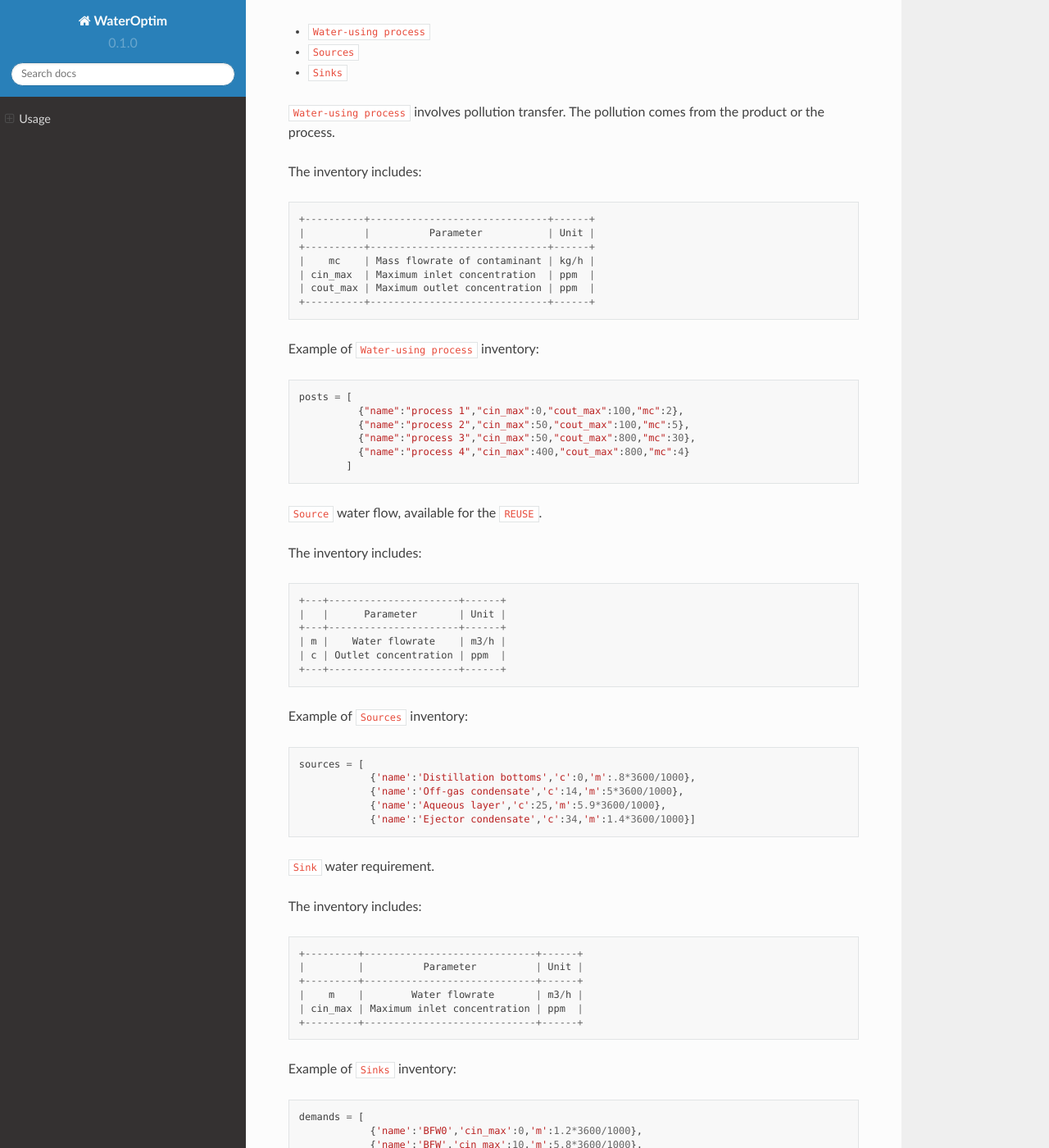
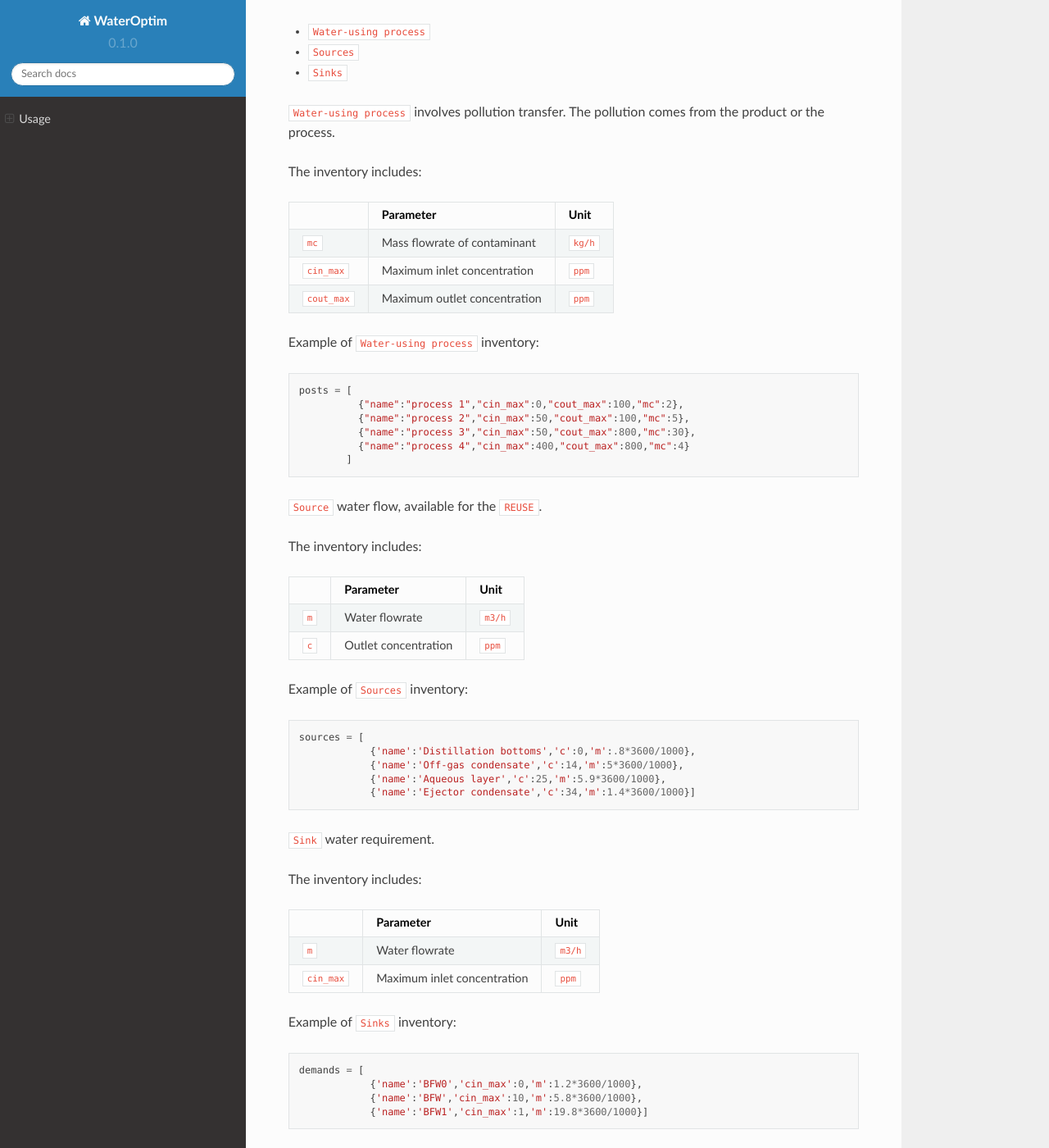
Before and after one commit to ROMDHANA/WaterOptim, a Sphinx documentation site: the page built from docs/source/usage.rst, in a window 1280 px wide and 1400 px high, scrolled down 821 px. Shown: the whole window at 82% size. Built offline with Sphinx 7.4.7 and the Read the Docs theme 2.0.0, drawn with Linux system fonts in a browser that asks for light colours; pages that are not in the unit, such as notebooks, are missing from menus; some of the changed lines change nothing that is shown; some of the changed text lies outside the part shown.

Commit message:
Update usage.rst

```diff
--- a/docs/source/usage.rst
+++ b/docs/source/usage.rst
@@ -14,7 +14,7 @@ Installation
 
 .. code-block:: console
 
-   (.venv) $ pip install WaterOptim
+   pip install WaterOptim
 
 .. _upgrade:
 
@@ -28,7 +28,7 @@ To upgrade it with `pip`_, run the following:
 
 .. code-block:: console
 
-   (.venv) $ pip install --upgrade WaterOptim
+   pip install --upgrade WaterOptim
 
 .. _Quickstart:
 
@@ -53,15 +53,22 @@ The inventory can be carried out on:
 
 The inventory includes:
 
-.. code-block::
+.. list-table::
+   :header-rows: 1
 
-  +----------+------------------------------+------+
-  |          |          Parameter           | Unit |
-  +----------+------------------------------+------+
-  |    mc    | Mass flowrate of contaminant | kg/h |
-  | cin_max  | Maximum inlet concentration  | ppm  |
-  | cout_max | Maximum outlet concentration | ppm  |
-  +----------+------------------------------+------+
+   * -
+     - Parameter
+     - Unit
+   * - ``mc``
+     - Mass flowrate of contaminant
+     - ``kg/h``
+   * - ``cin_max``
+     - Maximum inlet concentration
+     - ``ppm``
+   * - ``cout_max``
+     - Maximum outlet concentration
+     - ``ppm``
+
 
 
 Example of ``Water-using process`` inventory:
@@ -79,14 +86,19 @@ Example of ``Water-using process`` inventory:
 
 The inventory includes:
 
-.. code-block::
+.. list-table::
+   :header-rows: 1
 
-  +---+----------------------+------+
-  |   |      Parameter       | Unit |
-  +---+----------------------+------+
-  | m |    Water flowrate    | m3/h |
-  | c | Outlet concentration | ppm  |
-  +---+----------------------+------+
+   * -
+     - Parameter
+     - Unit
+   * - ``m``
+     - Water flowrate
+     - ``m3/h``
+   * - ``c``
+     - Outlet concentration
+     - ``ppm``
+
 
 Example of ``Sources`` inventory:
 
@@ -102,14 +114,19 @@ Example of ``Sources`` inventory:
 
 The inventory includes:
 
-.. code-block::
+.. list-table::
+   :header-rows: 1
 
-  +---------+-----------------------------+------+
-  |         |          Parameter          | Unit |
-  +---------+-----------------------------+------+
-  |    m    |        Water flowrate       | m3/h |
-  | cin_max | Maximum inlet concentration | ppm  |
-  +---------+-----------------------------+------+
+   * -
+     - Parameter
+     - Unit
+   * - ``m``
+     - Water flowrate
+     - ``m3/h``
+   * - ``cin_max``
+     - Maximum inlet concentration
+     - ``ppm``
+
 
 Example of ``Sinks`` inventory:
 
```
